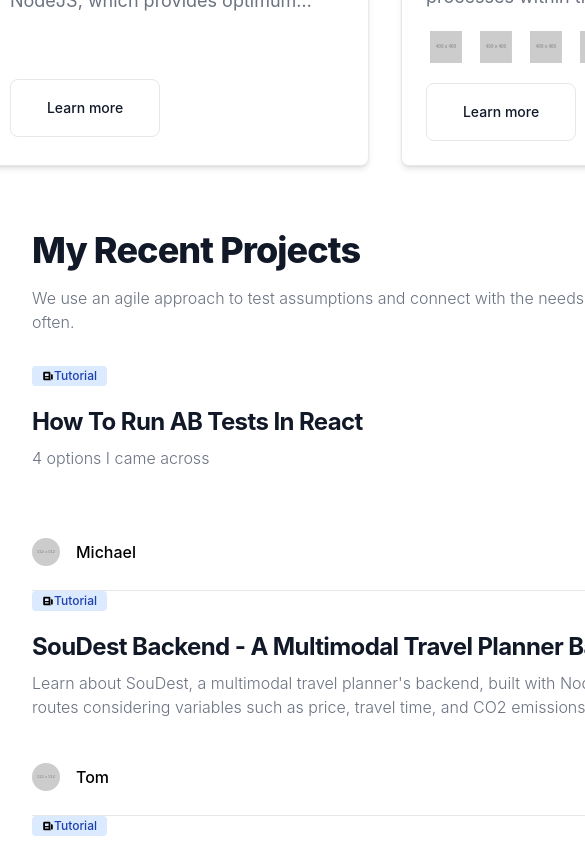
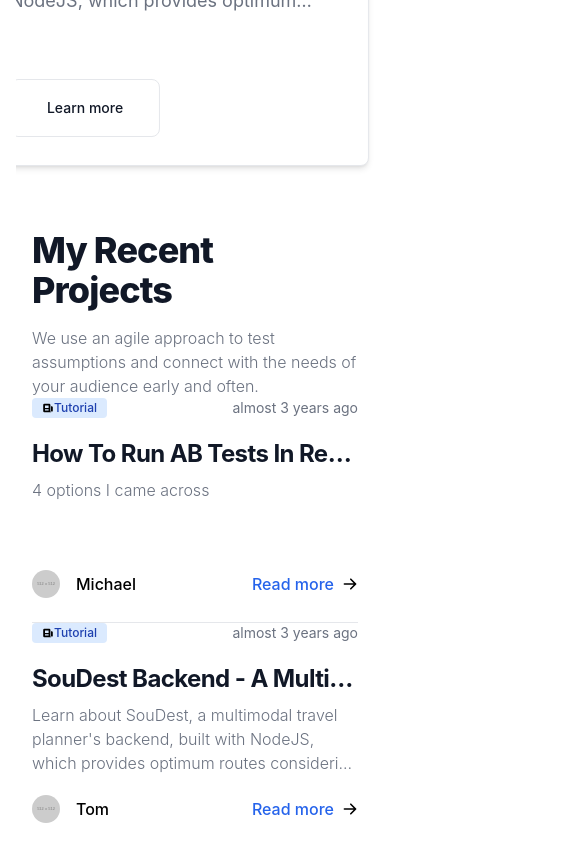
Before and after one commit to TomSeestern/TomSeestern.github.io, a Next.js app: page / in a window 390 px wide. Shown: the part 1156-1997 px from the top of the page, 585 px wide, since content can reach past the window. Built offline with nearby package versions, Linux system fonts and the light colour scheme.

Commit message:
Fix: Horizonal Scrolling on Mobile

```diff
--- a/app/page.tsx
+++ b/app/page.tsx
@@ -128,7 +128,7 @@ export default function Web() {
       </section>
 
       <section className="bg-white dark:bg-gray-900">
-        <div className="relative flex py-8">
+        <div className="relative flex overflow-hidden py-8">
           <div className="animate-marquee flex space-x-8">
             {articles.map((article, index) => (
               <Card key={article.id} href="#" className="max-w-sm">
@@ -168,7 +168,7 @@ export default function Web() {
       </section>
 
       <section className="bg-white dark:bg-gray-900">
-        <div className="mx-auto grid max-w-screen-xl gap-8 px-4 py-8 lg:grid-cols-2 lg:gap-16 lg:px-6 lg:py-16 ">
+        <div className="mx-auto gap-8 px-4 py-8 lg:grid-cols-2 lg:gap-16 lg:px-6 lg:py-16 ">
           <div>
             <h2 className="mb-4 text-4xl font-extrabold tracking-tight text-gray-900 dark:text-white">
               My Recent Projects
```
